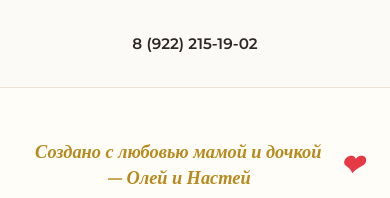
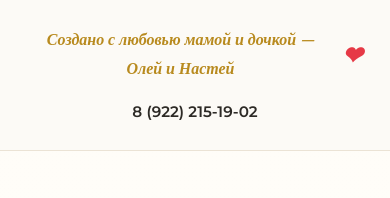
Before and after one commit to aazaostrovnykh-ship-it/goodstory, a plain HTML site: page index.html in a window 390 px wide. Shown: the top 198 px of the page. Drawn offline with nearby package versions, Linux system fonts and the light colour scheme; a web font is replaced by a local one.

Commit message:
Update index.html

```diff
--- a/index.html
+++ b/index.html
@@ -66,7 +66,7 @@
 
         /* --- ШАПКА --- */
         header {
-            padding: 30px 0;
+            padding: 25px 0;
             background-color: rgba(252, 250, 246, 0.9);
             backdrop-filter: blur(10px);
             position: sticky;
@@ -75,10 +75,23 @@
             border-bottom: 1px solid var(--border-soft);
         }
 
+        /* Теперь элементы распределены по краям */
         .header-content {
             display: flex;
-            justify-content: flex-end;
+            justify-content: space-between;
             align-items: center;
+        }
+
+        /* Новый стиль для истории в шапке */
+        .header-story {
+            display: flex;
+            align-items: center;
+            gap: 8px;
+            font-family: 'Playfair Display', serif;
+            font-style: italic;
+            font-size: 1.15rem;
+            font-weight: 600;
+            color: var(--gold-dark);
         }
 
         .contact-info {
@@ -111,20 +124,6 @@
 
         .hero-text {
             flex: 1;
-        }
-
-        /* ОБНОВЛЕННЫЙ БЛОК: Подпись авторов вверху */
-        .hero-authors {
-            display: flex;
-            align-items: center;
-            gap: 10px;
-            font-family: 'Playfair Display', serif;
-            font-style: italic;
-            font-size: 1.35rem; /* Увеличили размер */
-            font-weight: 600;   /* Сделали жирнее */
-            color: var(--gold-dark);
-            margin-bottom: 25px;
-            line-height: 1.4;
         }
 
         .hero-tagline {
@@ -488,7 +487,7 @@
         .pulse-heart {
             display: inline-block;
             color: #E63946;
-            font-size: 1.2em; /* Чуть увеличили сердечко */
+            font-size: 1.2em;
             margin-left: 5px;
             animation: pulse 1.5s infinite;
             transform-origin: center;
@@ -537,10 +536,6 @@
                 gap: 50px;
             }
 
-            .hero-authors {
-                justify-content: center;
-            }
-
             .hero-text h1 {
                 font-size: 3rem;
             }
@@ -561,8 +556,10 @@
                 display: none;
             }
 
+            /* На планшетах шапку выстраиваем в колонку */
             .header-content {
-                justify-content: center;
+                flex-direction: column;
+                gap: 15px;
             }
 
             .features {
@@ -593,17 +590,25 @@
                 font-size: 1rem;
                 padding: 0 15px;
             }
-            .hero-authors {
-                font-size: 1.15rem; /* На мобильных чуть меньше, чтобы не переносилось плохо */
+            .header-story {
+                font-size: 1rem; /* Уменьшаем текст для узких экранов */
+                text-align: center;
+                justify-content: center;
             }
         }
     </style>
 </head>
 <body>
 
-    <!-- Шапка -->
+    <!-- Обновленная Шапка -->
     <header>
         <div class="container header-content">
+            <!-- История слева -->
+            <div class="header-story">
+                <span>Создано с любовью мамой и дочкой — Олей и Настей</span>
+                <span class="pulse-heart">❤</span>
+            </div>
+            <!-- Телефон справа -->
             <div class="contact-info">
                 <a href="tel:89222151902">8 (922) 215-19-02</a>
             </div>
@@ -614,12 +619,6 @@
     <section class="hero">
         <div class="container hero-content">
             <div class="hero-text">
-                <!-- Обновленная история вверху -->
-                <div class="hero-authors">
-                    <span>Создано с любовью мамой и дочкой — Олей и Настей</span>
-                    <span class="pulse-heart">❤</span>
-                </div>
-
                 <span class="hero-tagline">Эксклюзивный подарок</span>
 
                 <h1>Книга, в которой главный герой — Ваш ребенок</h1>
```
